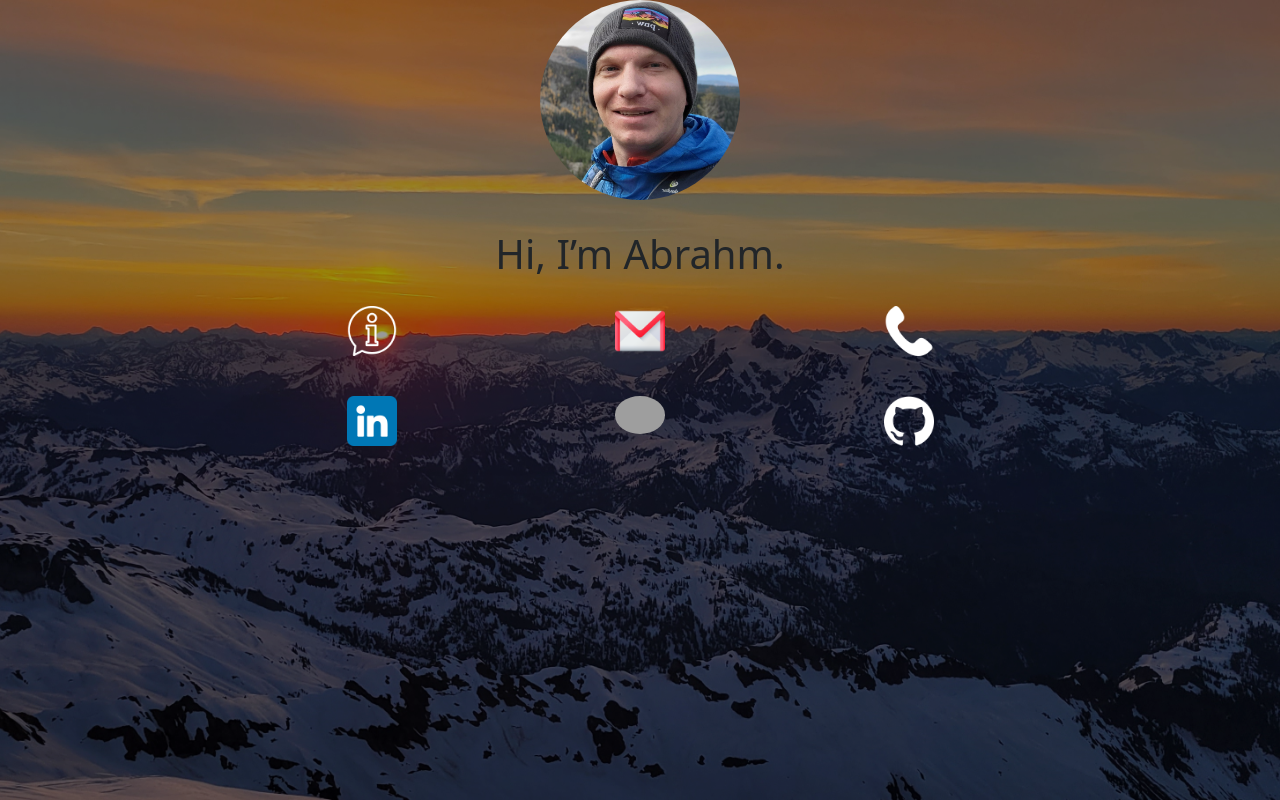
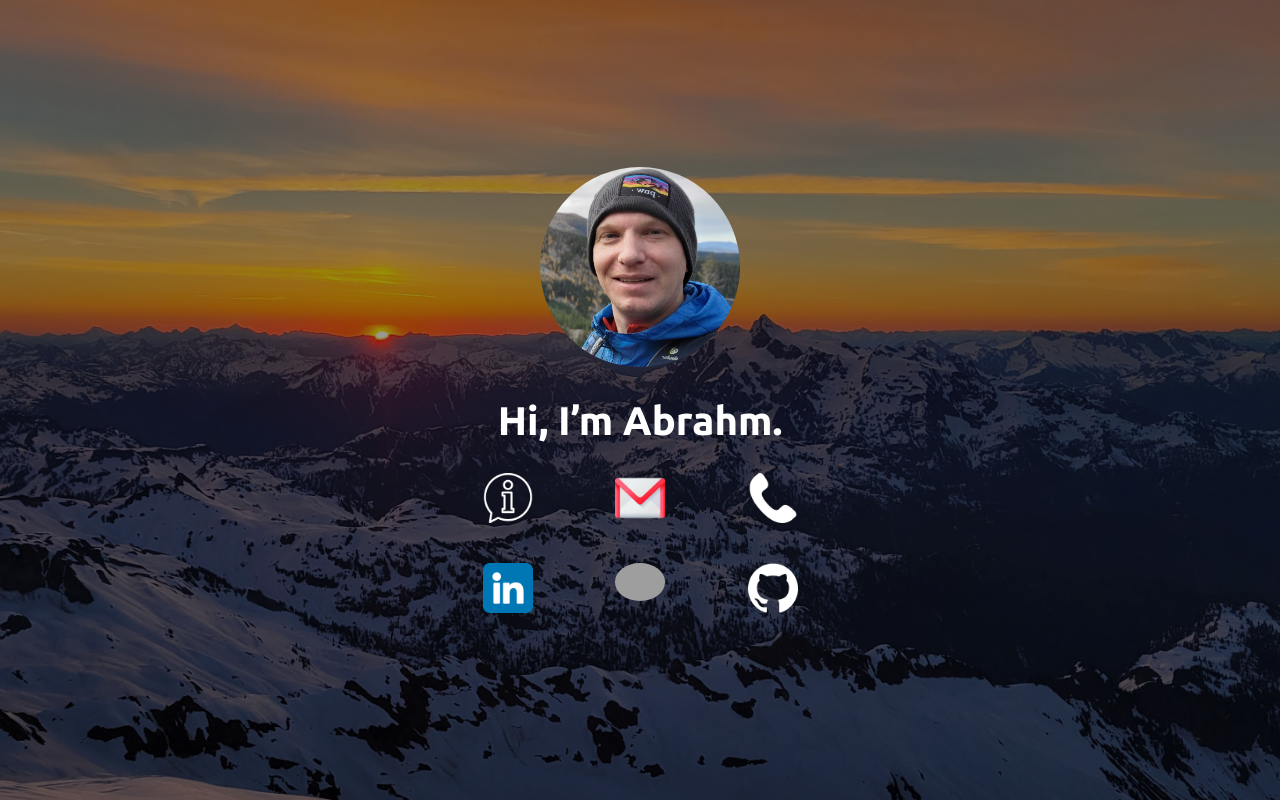
Before and after one commit to OneWaterboy/personalprofile, a React (Create React App) app: page / in a window 1280 px wide. Built offline with nearby package versions, Linux system fonts and the light colour scheme; grey boxes are pictures that could not be loaded.

Commit message:
Changed info text to pop up block

```diff
--- a/src/components/InfoText.js
+++ b/src/components/InfoText.js
@@ -3,17 +3,17 @@ import { useState } from 'react';
 
 function InformationText({ isActive }) {
     return (
-        <div id="infoTextBox">
-            <p className={`greeting-text ${isActive ? 'active' : ''}`}>
+        <div id="infoTextBox" className={`${isActive ? 'active' : ''}`}>
+            <p className='greeting-text'>
                 I’m a highly analytical and detail-oriented professional who loves spending my free time mountaineering. I've successfully summited over 100 challenging peaks,
                 which has honed my problem-solving skills and taught me the value of preparation and perseverance.
                 Just as I carefully plan and navigate challenging climbs, I apply the same meticulous approach to solving complex problems in my professional life.
             </p>
-            <p className={`greeting-text ${isActive ? 'active' : ''}`}>
+            <p className='greeting-text'>
                 My mountaineering experiences have taught me resilience, strategic thinking, and the importance of precision, and they have also taught me how to apply these skills
                 to every project and endeavor in my professional life.
             </p>
-            <p className={`greeting-text ${isActive ? 'active' : ''}`}>
+            <p className='greeting-text'>
                 In short, I thrive on delivering results with unwavering accuracy and crystal-clear clarity.
             </p>
         </div>
--- a/src/index.css
+++ b/src/index.css
@@ -83,6 +83,7 @@ div#welcomeText {
 p.greeting-text {
   margin-bottom: 30px;
   font-size: 18px;
+  font-family: 'Ubuntu', sans-serif;
 }
 
 #welcomeText h1 {
@@ -283,4 +284,30 @@ span#closePortfolio {
 
 #splashArea {
   height: 100%;
+  display: flex;
+  justify-content: center;
+  align-items: center;
 }
+
+.welcome-info {
+  width: 80%;
+  max-width: 600px;
+}
+
+.welcome-info h1 {
+  color: #FFFFFF;
+  font-family: 'Ubuntu', sans-serif;
+  font-weight: bold;
+}
+
+div#infoTextBox.active {
+  display: block;
+  position: absolute;
+  top: 50%;
+  width: 80%;
+  max-width: 600px;
+  background: #000000;
+  color: #FFFFFF;
+  padding: 20px;
+  border-radius: 10px;
+}
```
